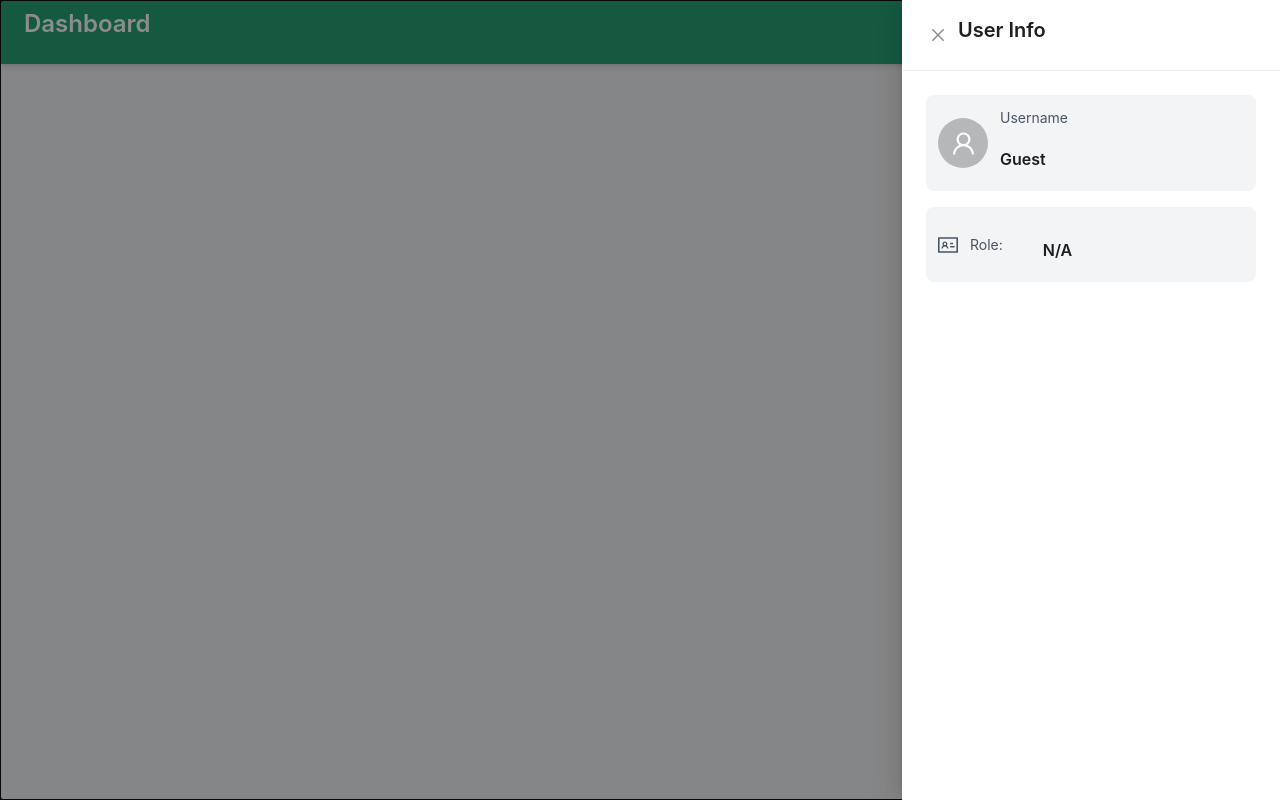
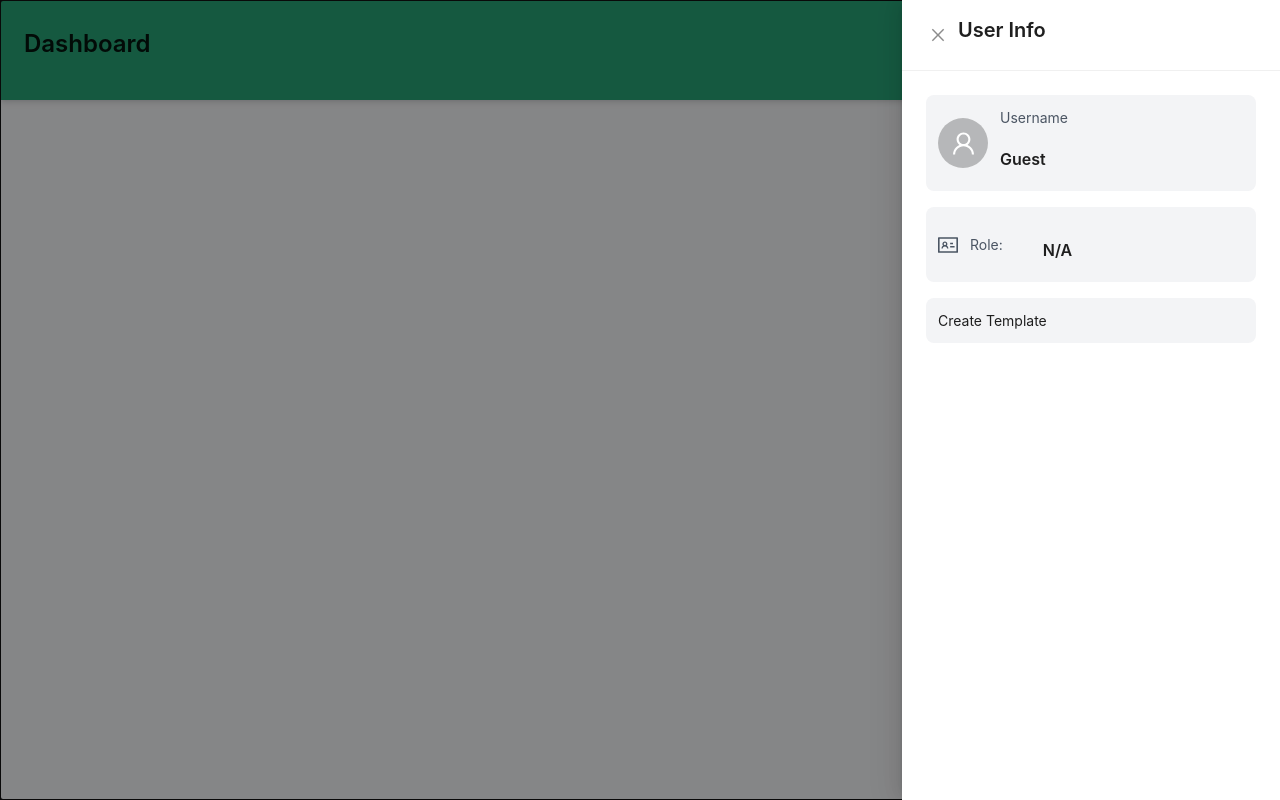
Before and after one commit to vmkmanokumar/GHG-Conversion-Factors, a Next.js app: page /dashboard in a window 1280 px wide. Both pictures are taken after a click on the element 1119 px from the left and 32 px from the top of the page. Built offline with nearby package versions, Linux system fonts and the light colour scheme.

Commit message:
added scope page

```diff
--- a/package.json
+++ b/package.json
@@ -10,6 +10,8 @@
   },
   "dependencies": {
     "@ant-design/icons": "^5.6.0",
+    "@coreui/icons": "^3.0.1",
+    "@coreui/icons-react": "^2.3.0",
     "@headlessui/react": "^2.2.0",
     "@heroicons/react": "^2.2.0",
     "@heroui/accordion": "^2.2.8",
--- a/src/Componants/HeaderForScopes.js
+++ b/src/Componants/HeaderForScopes.js
@@ -4,10 +4,12 @@ import { useState } from "react";
 import { Row, Col, Flex } from "antd";
 import { ArrowLeftOutlined } from "@ant-design/icons";
 import { ConfigProvider, Steps } from 'antd';
-
+import { useRouter } from "next/navigation";
 
 
 export default function HeaderForScopes({changeShope}){
+
+    const router = useRouter();
 
     const [activeScope, setActiveScope] = useState(0); // State to track the active scope
 
@@ -50,7 +52,7 @@ export default function HeaderForScopes({changeShope}){
           <Row justify="center">
             <Col xs={24} sm={24} md={24} lg={24} xl={24}>
               <Flex align="center" gap={20} justify="center">
-                <ArrowLeftOutlined
+                <ArrowLeftOutlined onClick={()=>router.push('/dashboard')}
                   style={{
                     fontSize: "28px",
                     fontWeight: "bold",
--- a/src/app/dashboard/page.js
+++ b/src/app/dashboard/page.js
@@ -1,11 +1,11 @@
 "use client";
-import { useState, useEffect } from "react";
-import { Button, Drawer, Avatar, Layout, Typography,Spin } from "antd";
-import { UserOutlined, LogoutOutlined, MenuOutlined } from "@ant-design/icons";
+import React, { useState, useEffect } from "react";
+import { Button, Drawer, Avatar, Layout, Typography, Spin } from "antd";
+import { UserOutlined, LogoutOutlined, MenuOutlined, IdcardOutlined } from "@ant-design/icons";
 import { useRouter } from "next/navigation";
-import {  IdcardOutlined } from "@ant-design/icons";
+import Link from "next/link";
 
-const { Header, Content } = Layout;
+const { Header } = Layout;
 const { Title, Text } = Typography;
 
 export default function Dashboard() {
@@ -13,16 +13,15 @@ export default function Dashboard() {
   const [open, setOpen] = useState(false);
   const [loading, setLoading] = useState(true);
   const [username, setUsername] = useState("");
-  const [roles,setRoles] = useState("")
-
-  console.log(roles)
+  const [roles, setRoles] = useState("");
 
   useEffect(() => {
-    // Fetch username from localStorage when component mounts
+    if (typeof window !== "undefined") {
       const storedUsername = localStorage.getItem("username");
-    const role = localStorage.getItem("roles")
-    setRoles(role)
+      const role = localStorage.getItem("roles");
+      setRoles(role || "N/A");
       setUsername(storedUsername || "Guest");
+    }
   }, []);
 
   const showUserDrawer = () => {
@@ -32,39 +31,22 @@ export default function Dashboard() {
   };
 
   const handleLogout = () => {
-    localStorage.removeItem("token"); // Clear user token
+    localStorage.removeItem("token");
     localStorage.removeItem("username");
-    router.push("/"); // Redirect to login
+    router.push("/");
   };
 
   return (
     <Layout className="h-screen bg-gray-100">
-      {/* Header */}
-      <Header className="bg-[#27A376] h-[100] flex justify-between items-center px-6 shadow-md">
-        <div className="flex items-center gap-3">
-          {/* <MenuOutlined className="text-white text-xl" /> */}
-          <Title level={3} className="text-white"><p className="mt-5 text-white">Dashboard</p></Title>
-        </div>
+      <Header className="bg-[#27A376] h-[100px] flex justify-between items-center px-6 shadow-md">
+        <Title level={3} className="text-white">Dashboard</Title>
         <div className="flex items-center gap-4">
           <Avatar size="large" icon={<UserOutlined />} className="cursor-pointer shadow-md" onClick={showUserDrawer} />
-          <Button
-            type="text"
-            icon={<LogoutOutlined />}
-            onClick={handleLogout}
-            className="text-white hover:text-red-500"
-          >
+          <Button type="text" icon={<LogoutOutlined />} onClick={handleLogout} className="text-white hover:text-red-500">
             Logout
           </Button>
         </div>
       </Header>
-
-      {/* Main Content */}
-      {/* <Content className="p-6">
-        <div className="bg-white shadow-lg rounded-lg p-8 text-center">
-          <Title level={2} className="text-gray-700">Welcome, {username}!</Title>
-          <Text className="text-gray-500">Manage your activities here.</Text>
-        </div>
-      </Content> */}
 
       {/* User Drawer */}
       <Drawer
@@ -75,7 +57,7 @@ export default function Dashboard() {
         closable
       >
         {loading ? (
-        <div className="flex flex-col items-center justify-center gap-4">
+          <div className="flex flex-col items-center justify-center gap-4 mt-10">
             <Spin size="large" />
             <Text>Loading user details...</Text>
           </div>
@@ -85,17 +67,21 @@ export default function Dashboard() {
               <Avatar size={50} icon={<UserOutlined />} />
               <div>
                 <Text className="text-gray-600 text-sm">Username</Text>
-              <Title level={5} className="m-0">{username || "Guest"}</Title>
+                <Title level={5} className="m-0">{username}</Title>
               </div>
             </div>
 
             <div className="flex items-center gap-3 p-3 bg-gray-100 rounded-lg">
               <IdcardOutlined className="text-xl text-gray-600" />
-  <div className="flex items-center  w-full">
-    <Text className="text-gray-600 text-sm mr-10 ">Role:</Text>
-    <Title level={5} className="m-0 text-gray-700 mb-5">
-      {roles || "N/A"}
-    </Title>
+              <div className="flex items-center w-full">
+                <Text className="text-gray-600 text-sm mr-10">Role:</Text>
+                <Title level={5} className="m-0 text-gray-700">{roles}</Title>
+              </div>
+            </div>
+
+            <div className="flex items-center gap-3 p-3 bg-gray-100 rounded-lg">
+              <div className="flex items-center w-full">
+                <Link href="/ScopeOne">Create Template</Link>
               </div>
             </div>
           </div>
```
Also changed, not shown: 1 other file (tests, documents, lock files or other folders). Lines whose indentation alone changed are shown as unchanged.
